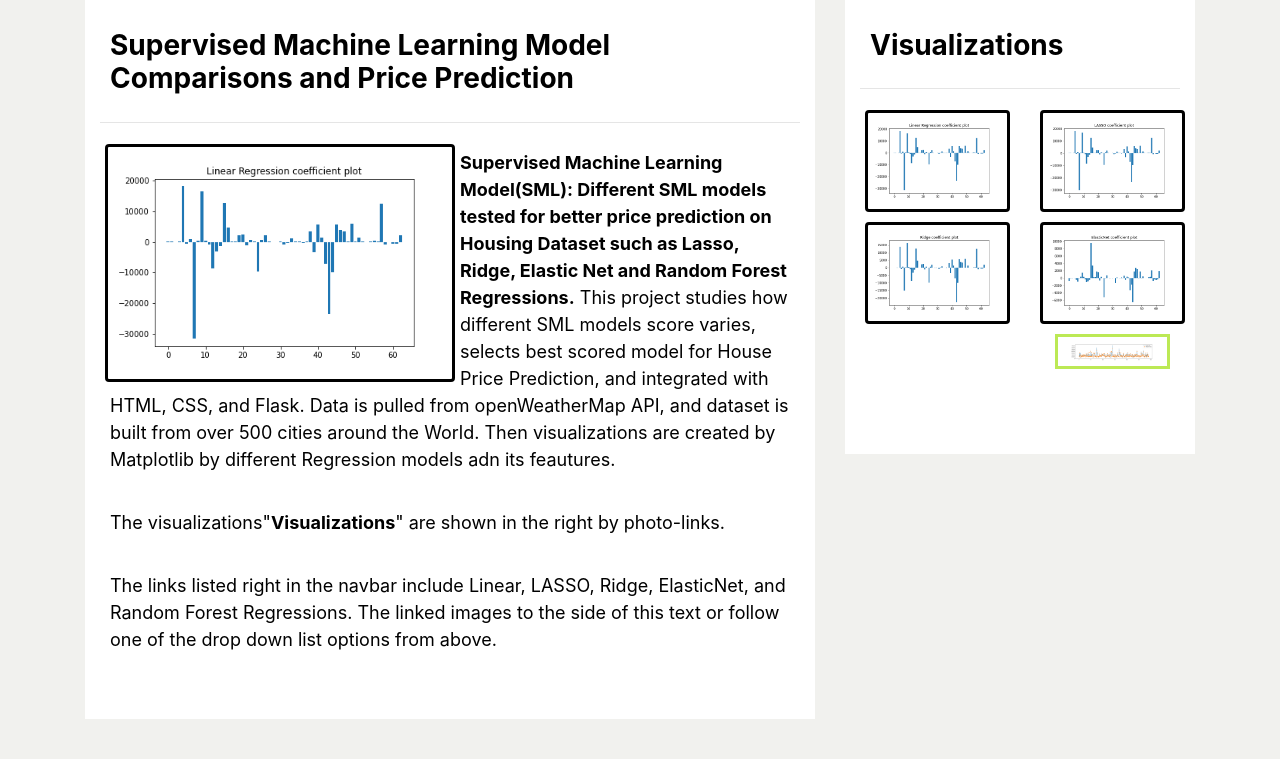
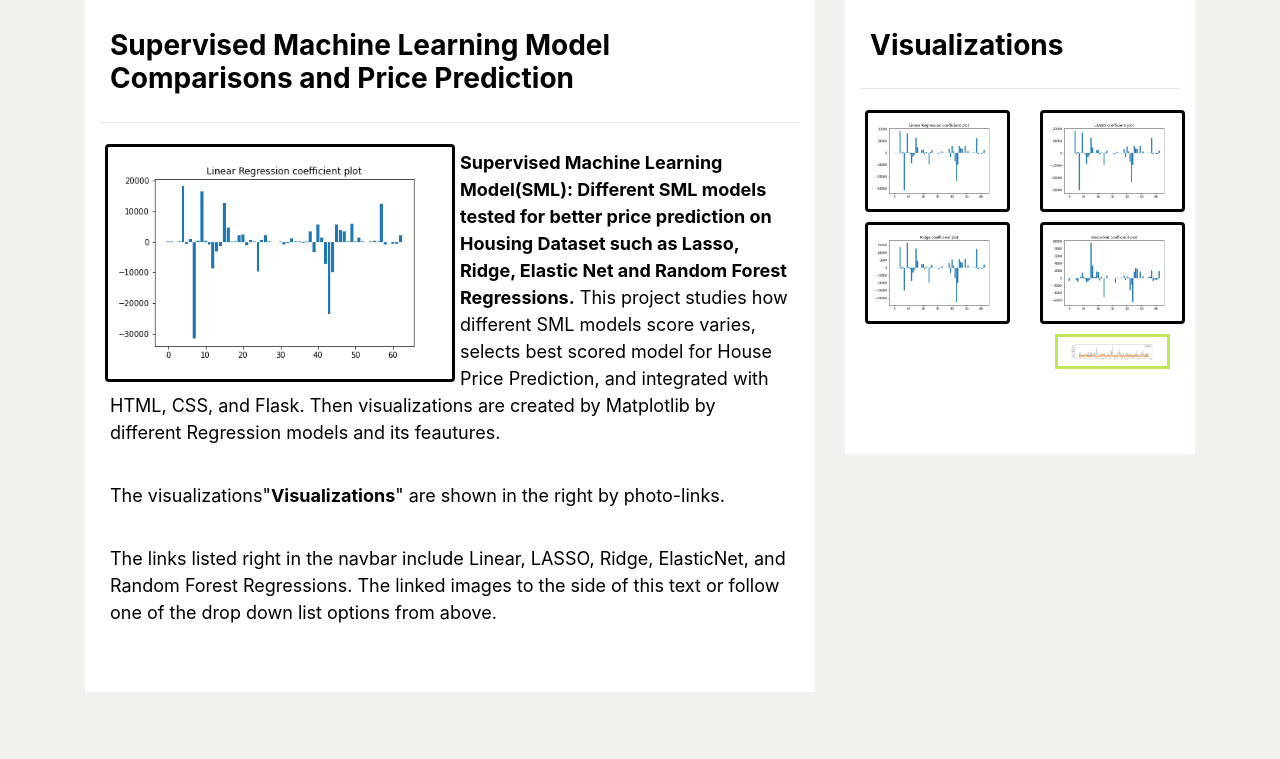
Before and after one commit to NKS8/California-Housing-Price-Predictor, a Flask app: page / in a window 1280 px wide. Shown: the part 109-868 px from the top of the page. After the commit the page ends 732 px from the top, so only its background shows below. Run offline with Flask 2, Linux system fonts and the light colour scheme; parts of the project's set-up code (start-up, migrations or seed data) failed here and were passed over; some libraries are stand-ins or nearby versions.

Commit message:
Complete.

```diff
--- a/templates/index.html
+++ b/templates/index.html
@@ -61,8 +61,7 @@
               Random Forest Regressions.</strong>
             This project studies how different SML models score varies, selects best scored model for House Price
             Prediction, and integrated with HTML, CSS, and Flask.
-            Data is pulled from openWeatherMap API, and dataset is built from over 500 cities around the World.
-            Then visualizations are created by Matplotlib by different Regression models adn its feautures.
+            Then visualizations are created by Matplotlib by different Regression models and its feautures.
           </p>
           <p>The visualizations"<strong>Visualizations</strong>" are shown in the right by photo-links.
           </p>
```
Also changed, not shown: templates/Ridge.html (+3 -4 lines).
